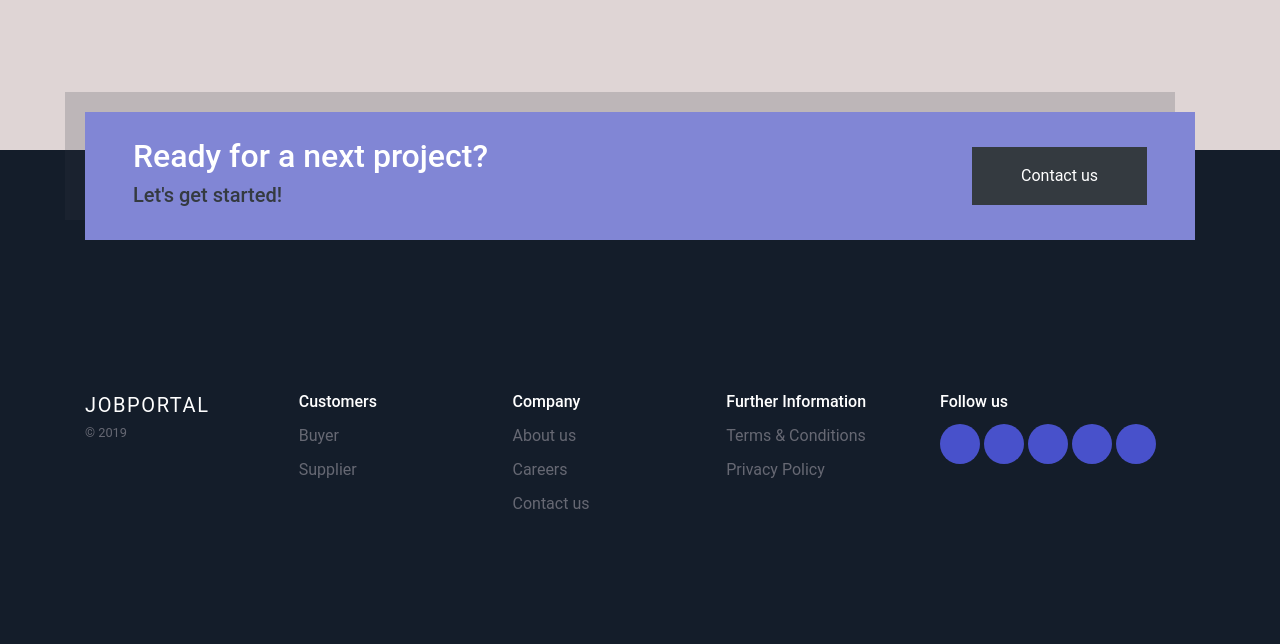
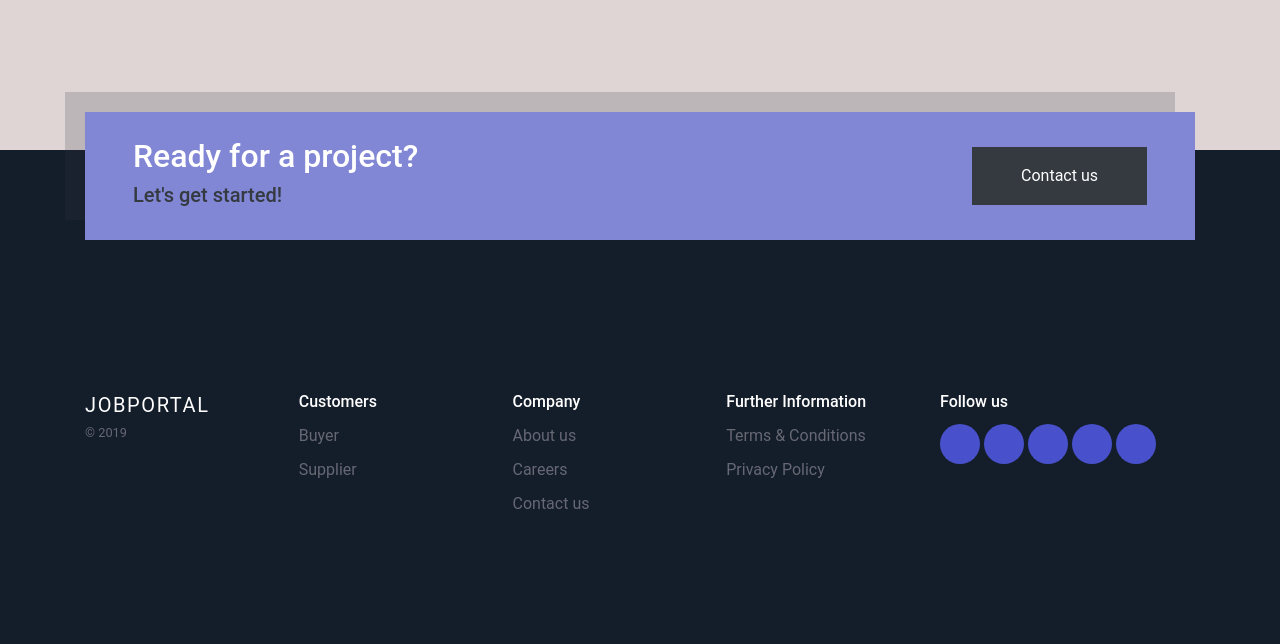
Before and after one commit to yakubu1998/OpenLabsJopApp, a Django app: template pages/templates/pages/index.html in a window 1280 px wide. Shown: the part 1992-2636 px from the top of the page. Run offline with Django 4.2, Linux system fonts and the light colour scheme; the template is opened without the code that fills it, so the values that code supplies are empty; some libraries are stand-ins or nearby versions; some web fonts are replaced.

Commit message:
changed footer sentence

```diff
--- a/pages/templates/pages/footer.html
+++ b/pages/templates/pages/footer.html
@@ -6,7 +6,7 @@
 
         <div class="cta d-block d-md-flex align-items-center px-5">
           <div>
-            <h2 class="mb-0">Ready for a next project?</h2>
+            <h2 class="mb-0">Ready for a project?</h2>
             <h3 class="text-dark">Let's get started!</h3>
           </div>
           <div class="ml-auto">
```
